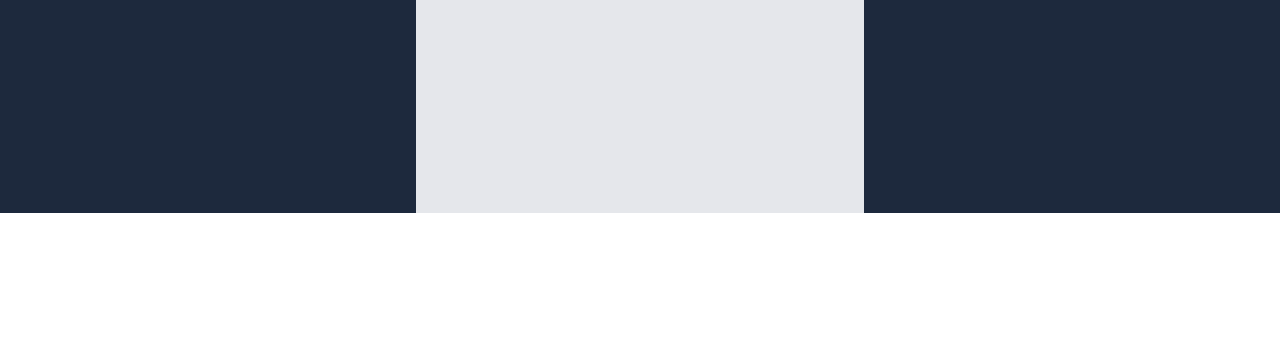
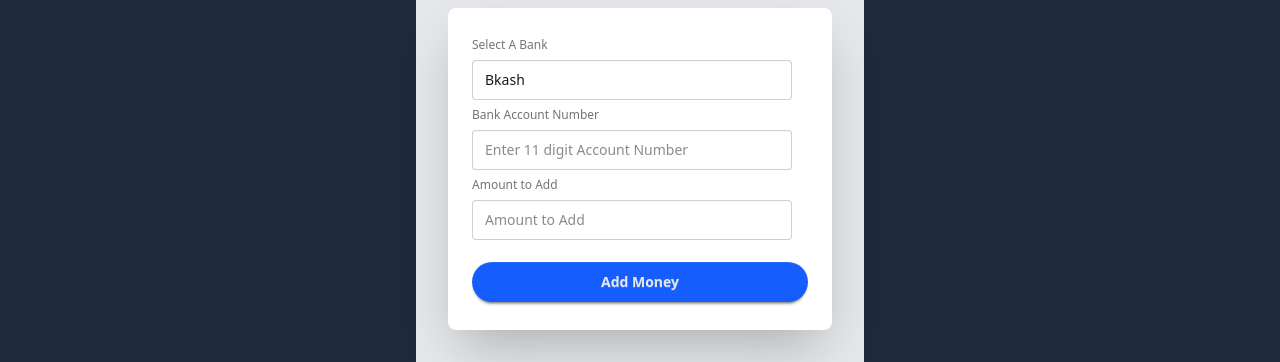
Before and after one commit to Antorkarmokar28/Payoo-js, a plain HTML site: page main.html in a window 1280 px wide. Shown: the part 587-949 px from the top of the page. Before the commit the page ends 800 px from the top, so only its background shows below. Drawn offline with nearby package versions, Linux system fonts and the light colour scheme.

Commit message:
Add money section added successfully

```diff
--- a/main.html
+++ b/main.html
@@ -89,6 +89,43 @@
               </div>
             </div>
             <!-- add money form -->
+            <div class="mt-8">
+              <h3 class="text-4xl font-bold text-blue-600 mb-3">Add Money</h3>
+              <div class="hero-content flex-col lg:flex-row-reverse">
+                <div
+                  class="card bg-base-100 w-full max-w-sm shrink-0 shadow-2xl"
+                >
+                  <form class="card-body">
+                    <fieldset class="fieldset">
+                      <label class="label">Select A Bank</label>
+                      <select class="input" name="" id="">
+                        <legend>Select</legend>
+                        <option value="Bkash">Bkash</option>
+                        <option value="Nagad">Nagad</option>
+                        <option value="DBBL">DBBL</option>
+                      </select>
+                      <label class="label">Bank Account Number</label>
+                      <input
+                        type="text"
+                        class="input"
+                        placeholder="Enter 11 digit Account Number"
+                      />
+                      <label class="label">Amount to Add</label>
+                      <input
+                        type="password"
+                        class="input"
+                        placeholder="Amount to Add"
+                      />
+                      <button
+                        class="btn btn-neutral mt-4 bg-blue-600 text-gray-200 rounded-full border-none"
+                      >
+                        Add Money
+                      </button>
+                    </fieldset>
+                  </form>
+                </div>
+              </div>
+            </div>
           </div>
         </div>
       </section>
```
